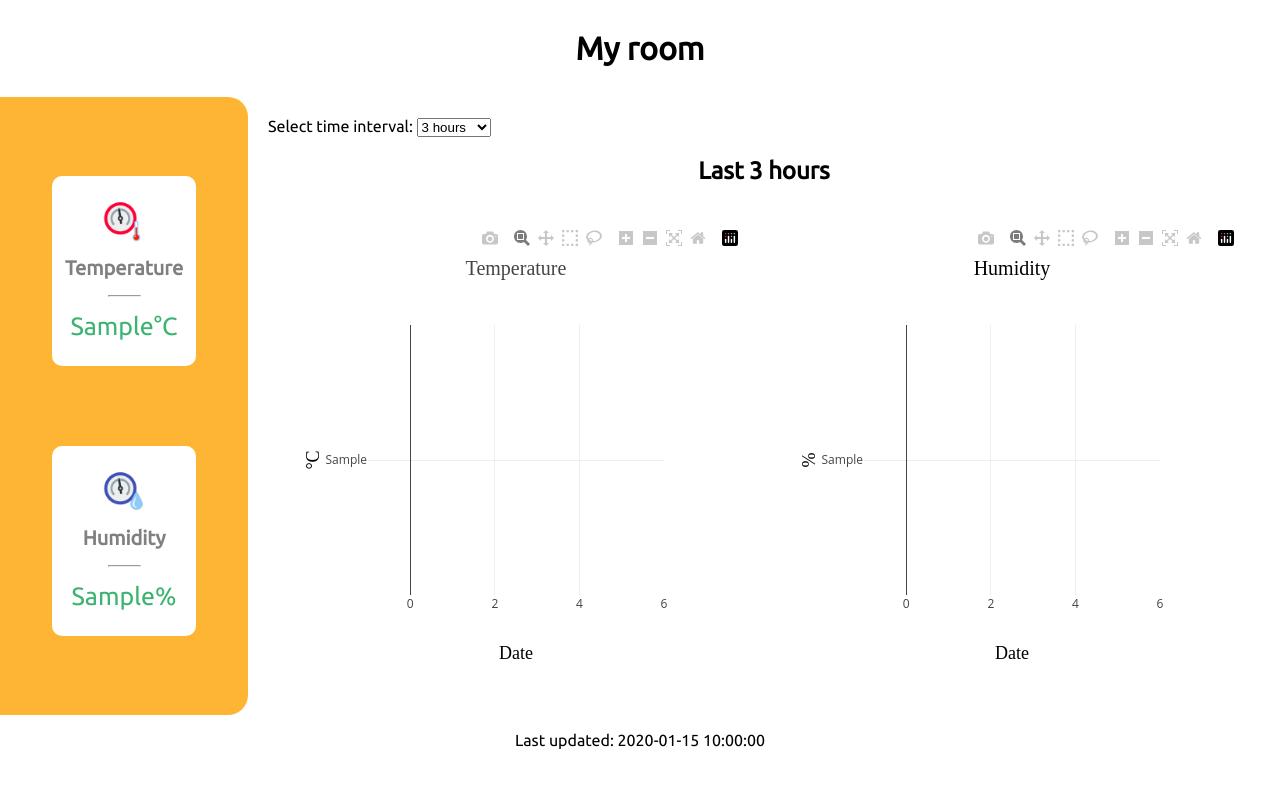
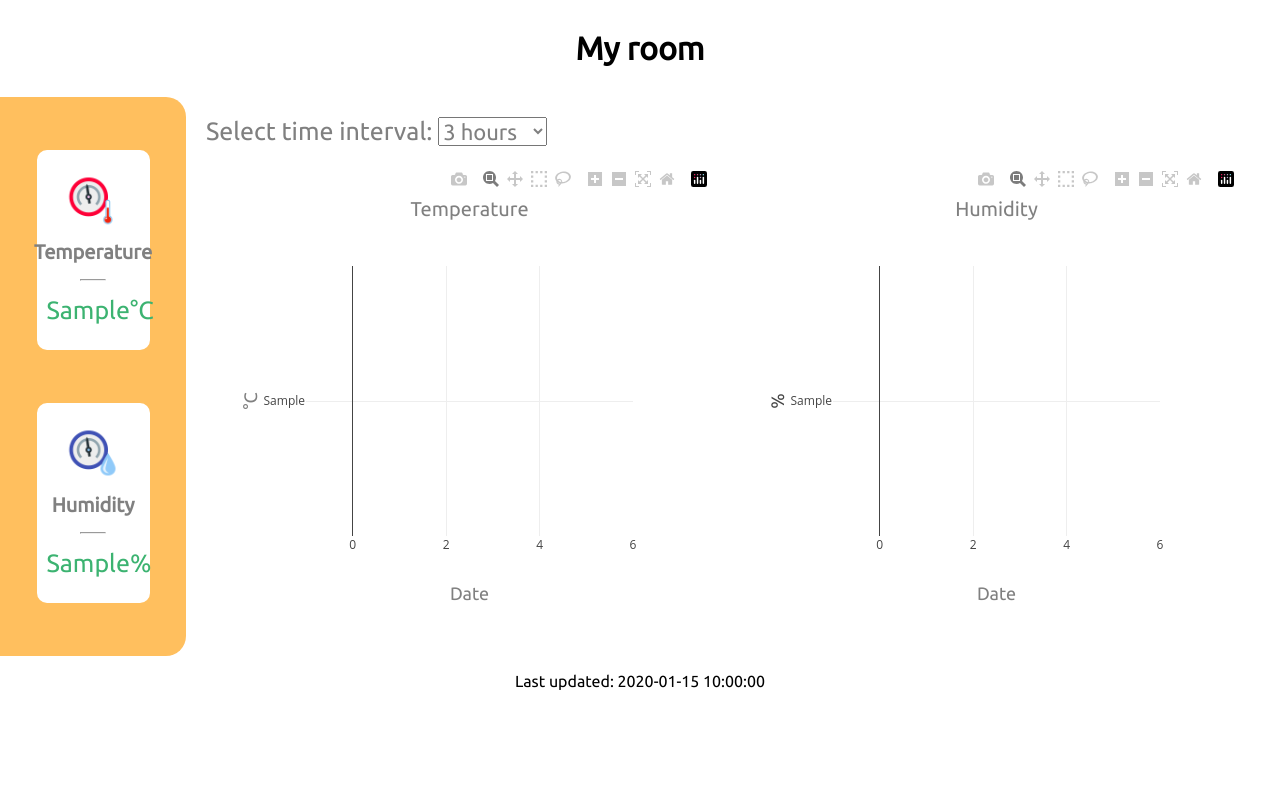
Before and after one commit to marci0210/MyRoom, a PHP site: page / in a window 1280 px wide. Run offline with PHP 8.4, Linux system fonts and the light colour scheme; tables that the repository leaves empty or names only in its code hold one stand-in row (values such as "Sample post"); data that the repository does not hold is empty; a stand-in replaces the project's code that opens the database connection; some libraries are stand-ins or nearby versions.

Commit message:
little design update

```diff
--- a/index.php
+++ b/index.php
@@ -44,8 +44,8 @@
             </div>
         </div>
         <div class="right">
-            <p style="display: inline">Select time interval: </p>
-            <select name="interval" id="interval" onclick="update(this.value)">
+            <p class="selectint">Select time interval: </p>
+            <select class="sel" name="interval" id="interval" onclick="update(this.value)">
                 <option value="3">3 hours</option>
                 <option value="6">6 hours</option>
                 <option value="12">12 hours</option>
@@ -54,7 +54,7 @@
                 <option value="72">72 hours</option>
             </select>
 
-            <h2 id="period">Last 1.5 hours</h2>
+            <!--<h2 id="period">Last 1.5 hours</h2>-->
             <div class="plots">
                 <div class="a" id="aTemp1"></div>
                 <div class="a" id="aHum1"></div>
--- a/script.js
+++ b/script.js
@@ -12,8 +12,9 @@ var layoutTemp = {
     title: {
         text:'Temperature',
         font: {
-            family: 'Times New Roman',
-            size: 20
+            family: 'Ubuntu',
+            size: 20,
+            color: 'gray'
         },
         xref: 'paper',
         x: 0.5,
@@ -22,20 +23,24 @@ var layoutTemp = {
         title: {
         text: 'Date',
         font: {
-            family: 'Times New Roman',
+            family: 'Ubuntu',
             size: 18,
-            color: 'black'
-        }
+            color: 'gray'
+        },
+        xref: 'paper',
+        x: 0.5,
         },
     },
     yaxis: {
         title: {
         text: '°C',
         font: {
-            family: 'Times New Roman',
+            family: 'Ubuntu',
             size: 18,
-            color: 'black'
-        }
+            color: 'gray'
+        },
+        xref: 'paper',
+        x: 0.5,
         }
     },
     plot_bgcolor:"white",
@@ -45,29 +50,35 @@ var layoutHum = {
     title: {
         text:'Humidity',
         font: {
-            family: 'Times New Roman',
+            family: 'Ubuntu',
             size: 20,
-            color: 'black'
-        }
+            color: 'gray'
+        },
+        xref: 'paper',
+        x: 0.5,
     },
     xaxis: {
         title: {
         text: 'Date',
         font: {
-            family: 'Times New Roman',
+            family: 'Ubuntu',
             size: 18,
-            color: 'black'
-        }
+            color: 'gray'
+        },
+        xref: 'paper',
+        x: 0.5,
         },
     },
     yaxis: {
         title: {
         text: '%',
         font: {
-            family: 'Times New Roman',
+            family: 'Ubuntu',
             size: 18,
-            color: 'black'
-        }
+            color: 'blagrayck'
+        },
+        xref: 'paper',
+        x: 0.5,
         }
     },
     plot_bgcolor:"white",
@@ -76,7 +87,7 @@ var layoutHum = {
 };
 
 function update(interval){
-    document.getElementById("period").innerHTML = "Last " + interval + " hours";
+    /*document.getElementById("period").innerHTML = "Last " + interval + " hours";*/
 
     let xAxis_needed = new Array();
     let temps_needed = new Array();
--- a/style/style.css
+++ b/style/style.css
@@ -11,8 +11,8 @@ h1, h2, h3{
     justify-content: center;
 }
 .currIcons{
-    width: 50px;
-    height: 50px;
+    width: 60px;
+    height: 60px;
 }
 .line{
     width: 25%;
@@ -27,16 +27,16 @@ h1, h2, h3{
     flex-direction: column;
     justify-content: space-evenly;
 
-    width: 20%;
+    width: 15%;
 
-    background-color: rgb(254, 181, 51);
+    background-color: rgb(255, 191, 94);
     border-right-width: 20px;
     border-top-right-radius: 20px;
     border-bottom-right-radius: 20px;
-    border-color:rgb(254, 181, 51);
+    border-color:rgb(255, 191, 94);
 }
 .right{
-    width: 80%;
+    width: 85%;
 
     background-color:white;
 
@@ -74,9 +74,20 @@ h1, h2, h3{
 
     margin: 10px 0;
 }
+.selectint{
+    display: inline;
+    font-size: 25px;
+    color: gray;
+}
+.sel{
+    font-size: 22px;
+    font-family: 'Ubuntu', sans-serif;
+    color: gray;
+}
 .lastUpdate{
     display: flex;
     justify-content: center;
+
 }
 .plots{
     display: flex;
```
